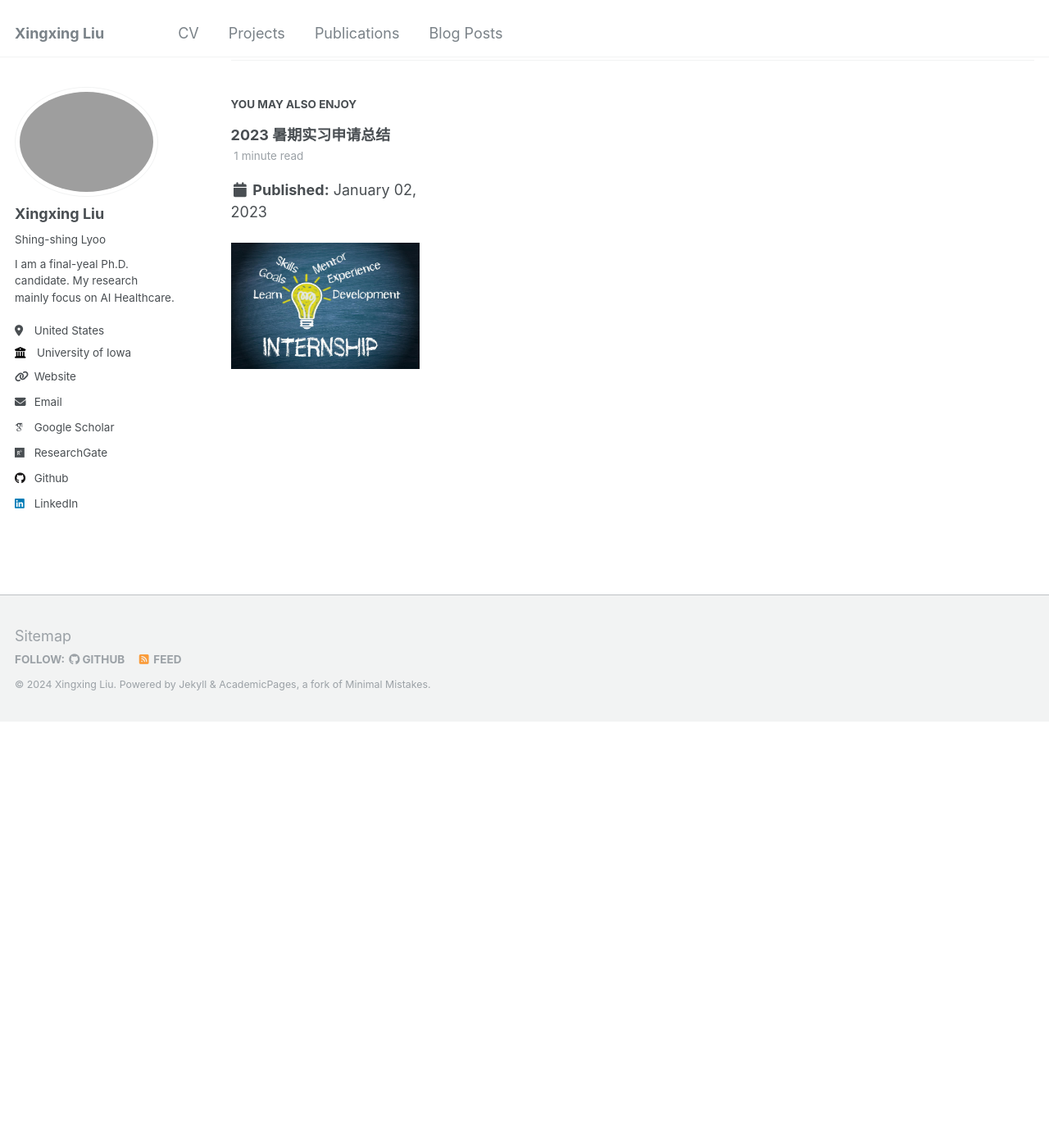
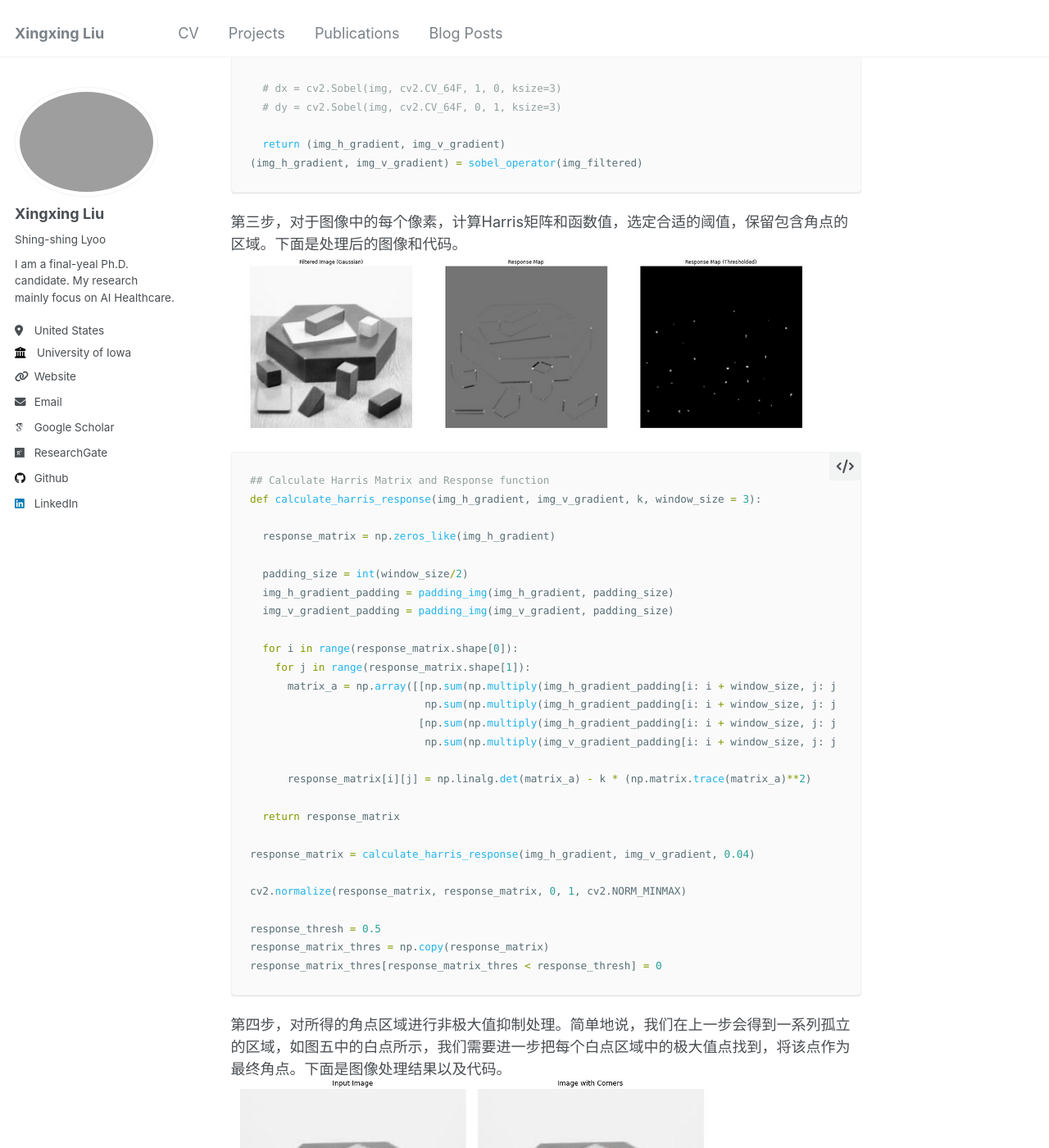
Before and after one commit to xxliu1996/xxliu1996.github.io, a Jekyll site: the page built from _posts/2023-03-05-blog-post_harris-corner-detection.md, in a window 1280 px wide and 1400 px high, scrolled down 5126 px. Shown: the whole window at 82% size. Built offline with Jekyll 4.4.1, drawn with Linux system fonts in a browser that asks for light colours; some web fonts are replaced; before the commit the page ends 6006 px from its top, so only the background shows below that; some of the changed text lies outside the part shown.

Commit message:
update the post of harris corner detection

````diff
--- a/_posts/2023-03-05-blog-post_harris-corner-detection.md
+++ b/_posts/2023-03-05-blog-post_harris-corner-detection.md
@@ -133,3 +133,103 @@
 
 第二步，用 Sobel 算子计算图像的水平和垂直方向的梯度。下面是图像处理结果以及代码。
 <img src='/images/blog/2023-harris-corner-detection/corner-detection-5.png'>
+
+```python
+# calculate gradient with sobel operator
+def sobel_operator(img):
+  sobel_x = 1/8 * np.array([[-1, 0, 1], [-2, 0, 2], [-1, 0, 1]])
+  sobel_y = 1/8 * np.array([[-1, -2, -1], [0, 0, 0], [1, 2, 1]])
+
+  padding_size = 1
+  img_padding = padding_img(img, padding_size)
+
+  img_h_gradient = np.zeros_like(img)
+  img_v_gradient = np.zeros_like(img)
+
+
+  for i in range(img.shape[0]):
+    for j in range(img.shape[1]):
+      img_h_gradient[i][j] = np.sum(np.multiply(img_padding[i: i + 3, j: j + 3], sobel_x))
+      img_v_gradient[i][j] = np.sum(np.multiply(img_padding[i: i + 3, j: j + 3], sobel_y))
+
+  # dx = cv2.Sobel(img, cv2.CV_64F, 1, 0, ksize=3)
+  # dy = cv2.Sobel(img, cv2.CV_64F, 0, 1, ksize=3)
+
+  return (img_h_gradient, img_v_gradient)
+(img_h_gradient, img_v_gradient) = sobel_operator(img_filtered)
+```
+
+第三步，对于图像中的每个像素，计算Harris矩阵$$$$和函数值$$$$，选定合适的阈值，保留包含角点的区域。下面是处理后的图像和代码。
+<img src='/images/blog/2023-harris-corner-detection/corner-detection-6.png'>
+
+```python
+## Calculate Harris Matrix and Response function
+def calculate_harris_response(img_h_gradient, img_v_gradient, k, window_size = 3):
+
+  response_matrix = np.zeros_like(img_h_gradient)
+
+  padding_size = int(window_size/2)
+  img_h_gradient_padding = padding_img(img_h_gradient, padding_size)
+  img_v_gradient_padding = padding_img(img_v_gradient, padding_size)
+
+  for i in range(response_matrix.shape[0]):
+    for j in range(response_matrix.shape[1]):
+      matrix_a = np.array([[np.sum(np.multiply(img_h_gradient_padding[i: i + window_size, j: j + window_size], img_h_gradient_padding[i: i + window_size, j: j + window_size])),
+                            np.sum(np.multiply(img_h_gradient_padding[i: i + window_size, j: j + window_size], img_v_gradient_padding[i: i + window_size, j: j + window_size]))],
+                           [np.sum(np.multiply(img_h_gradient_padding[i: i + window_size, j: j + window_size], img_v_gradient_padding[i: i + window_size, j: j + window_size])),
+                            np.sum(np.multiply(img_v_gradient_padding[i: i + window_size, j: j + window_size], img_v_gradient_padding[i: i + window_size, j: j + window_size]))]])
+
+      response_matrix[i][j] = np.linalg.det(matrix_a) - k * (np.matrix.trace(matrix_a)**2)
+
+  return response_matrix
+
+response_matrix = calculate_harris_response(img_h_gradient, img_v_gradient, 0.04)
+
+cv2.normalize(response_matrix, response_matrix, 0, 1, cv2.NORM_MINMAX)
+
+response_thresh = 0.5
+response_matrix_thres = np.copy(response_matrix)
+response_matrix_thres[response_matrix_thres < response_thresh] = 0
+```
+
+第四步，对所得的角点区域进行非极大值抑制处理。简单地说，我们在上一步会得到一系列孤立的区域，如图五中的白点所示，我们需要进一步把每个白点区域中的极大值点找到，将该点作为最终角点。下面是图像处理结果以及代码。
+<img src='/images/blog/2023-harris-corner-detection/corner-detection-7.png'>
+
+```python
+## Non-maximal suppression to get the final corner pixels
+## Divide the input response matirx map into grids, find
+# the local maximal pixel for each grid, add it to the corner list
+
+def localmax_loc(response_patch, threshold, offset):
+  max_pixel = np.max(response_patch)
+  if max_pixel > threshold:
+    max_ind = np.where(response_patch == max_pixel)
+    max_ind = list(max_ind)
+    for i in range(len(max_ind)):
+      max_ind[i] = max_ind[i] + offset
+    return max_ind
+  else:
+    return None
+
+def nms_corners(response_matrix, window_size = 7):
+  grid_size = [int(response_matrix.shape[0]/window_size), int(response_matrix.shape[1]/window_size)]
+  corner_ind = []
+  for i in range(grid_size[0] + 1):
+    for j in range(grid_size[1] + 1):
+      loc = localmax_loc(response_matrix[i*window_size: (i + 1)*window_size, j*window_size: (j + 1)*window_size],
+                   0.2, np.array([i*window_size, j*window_size]))
+      if loc is not None:
+        corner_ind.append(loc[0])
+
+  return corner_ind
+
+# from itertools import chain
+corner_ind = nms_corners(response_matrix_thres)
+print(f'{len(corner_ind)} corners detected')
+
+img_path = '/path/to/image'
+img_rgb = cv2.imread(img_path)
+img_corner = np.copy(img_rgb)
+for corner in corner_ind:
+  cv2.circle(img_corner,(corner[1],corner[0]),2,(0,255,0))
+```
````
Also changed, not shown: images/blog/2023-harris-corner-detection/corner-detection-7.png (added).
